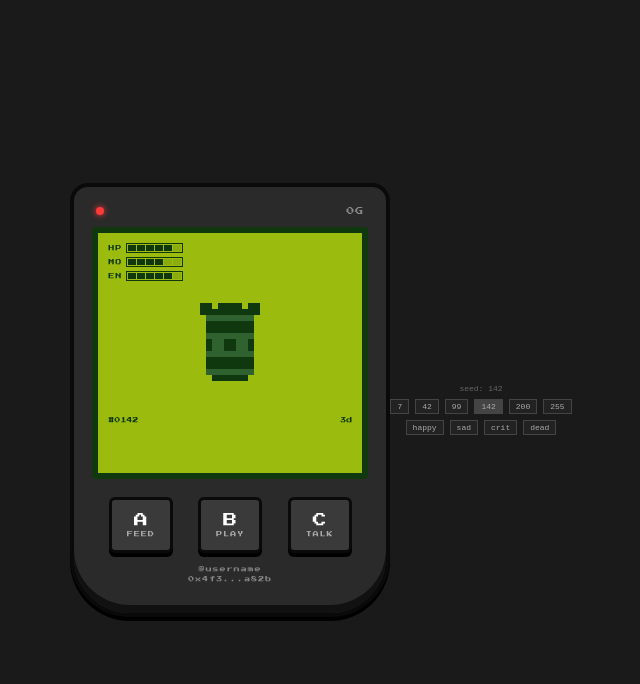
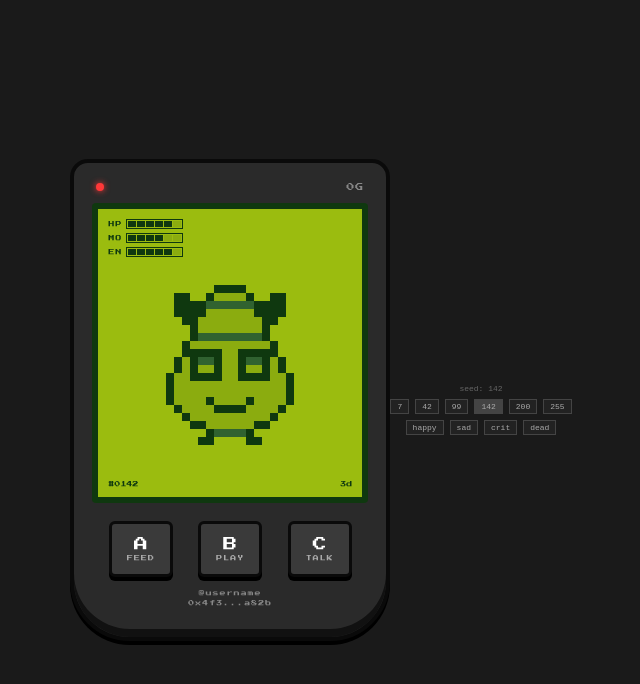
Before and after one commit to LevanIlashvili/zerogochi, a Next.js app: page / in a window 1280 px wide. Shown: the top 684 px of the page, without its empty margins (319-959 px from the left). Built offline with nearby package versions, Linux system fonts and the light colour scheme.

Commit message:
redo sprites at 24x24 with outlines + mouths

```diff
--- a/src/components/Pet.tsx
+++ b/src/components/Pet.tsx
@@ -67,8 +67,8 @@ export function Pet() {
         }
       >
         <StatBars {...stats} />
-        <div style={{ display: "flex", justifyContent: "center", padding: "16px 0" }}>
-          <AnimatedSprite look={look} state={state} scale={6} />
+        <div style={{ display: "flex", justifyContent: "center", padding: "12px 0" }}>
+          <AnimatedSprite look={look} state={state} scale={8} />
         </div>
         <div
           style={{
--- a/src/sprite/Sprite.tsx
+++ b/src/sprite/Sprite.tsx
@@ -6,16 +6,24 @@ import {
   EYES_LINE,
   EYES_CROSS,
   EYES_SPIRAL,
+  EYES_CLOSED,
+  EYES_X,
   EARS_NONE,
   EARS_ANTENNA,
   EARS_PAIR,
+  MOUTH_SMILE,
+  MOUTH_OPEN,
+  MOUTH_NEUTRAL,
+  MOUTH_FROWN,
+  MOUTH_NONE,
+  CHEEKS,
   patternPixels,
+  SIZE,
   type PixelGrid,
+  type Pixel,
 } from "./pixels";
 import type { SpriteLook, PetState } from "./types";
 import { stateModForFrame } from "./states";
-
-const SIZE = 16;
 
 const BODY_BY: Record<SpriteLook["body"], PixelGrid> = {
   round: BODY_ROUND,
@@ -37,36 +45,30 @@ const EARS_BY = {
 };
 
 const TOMBSTONE: PixelGrid = [
-  "                ",
-  "                ",
-  "                ",
-  "    ######      ",
-  "   ########     ",
-  "   ########     ",
-  "   ########     ",
-  "   ########     ",
-  "   ########     ",
-  "   ########     ",
-  "   ########     ",
-  "   ########     ",
-  "   ########     ",
-  "  ##########    ",
-  " ############   ",
-  "                ",
-];
-
-const EYES_X = [
-  { x: 5, y: 7, w: 1, h: 1 },
-  { x: 6, y: 8, w: 1, h: 1 },
-  { x: 7, y: 7, w: 1, h: 1 },
-  { x: 9, y: 7, w: 1, h: 1 },
-  { x: 10, y: 8, w: 1, h: 1 },
-  { x: 11, y: 7, w: 1, h: 1 },
-];
-
-const EYES_CLOSED = [
-  { x: 5, y: 8, w: 2, h: 1 },
-  { x: 9, y: 8, w: 2, h: 1 },
+  "                        ",
+  "                        ",
+  "                        ",
+  "         oooooo         ",
+  "       oo######oo       ",
+  "      o##########o      ",
+  "     o############o     ",
+  "    o##############o    ",
+  "    o##############o    ",
+  "    o##############o    ",
+  "    o##.R.I.P..##o     ",
+  "    o##############o    ",
+  "    o##############o    ",
+  "    o##############o    ",
+  "    o##############o    ",
+  "    o##############o    ",
+  "    o##############o    ",
+  "    o##############o    ",
+  "  oo################oo  ",
+  " o####################o ",
+  "ooooooooooooooooooooooo ",
+  "                        ",
+  "                        ",
+  "                        ",
 ];
 
 interface Props {
@@ -74,45 +76,90 @@ interface Props {
   state?: PetState;
   frame?: 0 | 1;
   scale?: number;
-  fill?: string;
-  shadow?: string;
 }
 
-export function Sprite({ look, state = "content", frame = 0, scale = 6, fill, shadow }: Props) {
+const COLOR = {
+  outline: "var(--gb-darkest)",
+  fill: "var(--gb-light)",
+  shadow: "var(--gb-dark)",
+  highlight: "var(--gb-lightest)",
+} as const;
+
+function mouthForState(state: PetState, frame: 0 | 1): Pixel[] {
+  switch (state) {
+    case "happy":
+      // alternates between smile and open mouth (laughing)
+      return frame === 0 ? MOUTH_SMILE : MOUTH_OPEN;
+    case "content":
+      return MOUTH_SMILE;
+    case "sad":
+      return MOUTH_NEUTRAL;
+    case "critical":
+      return MOUTH_FROWN;
+    case "dead":
+      return MOUTH_NONE;
+  }
+}
+
+function eyesForState(state: PetState, base: Pixel[]): Pixel[] {
+  if (state === "dead") return EYES_X;
+  if (state === "critical" || state === "sad") return EYES_CLOSED;
+  return base;
+}
+
+export function Sprite({ look, state = "content", frame = 0, scale = 6 }: Props) {
   const safeScale = Math.max(1, Math.floor(scale));
   const mod = stateModForFrame(state, frame);
-  const body = mod.tombstone ? TOMBSTONE : BODY_BY[look.body];
-  const baseEyes = EYES_BY[look.eyes];
-  const eyes =
-    mod.eyeOverride === "x"
-      ? EYES_X
-      : mod.eyeOverride === "closed"
-        ? EYES_CLOSED
-        : baseEyes;
-  const ears = mod.tombstone ? [] : EARS_BY[look.ears];
-  const pattern = mod.tombstone ? [] : patternPixels(body, look.pattern);
+  const isTomb = mod.tombstone;
 
-  const fillColor = fill ?? "var(--gb-darkest)";
-  const shadowColor = shadow ?? "var(--gb-dark)";
+  const body = isTomb ? TOMBSTONE : BODY_BY[look.body];
+  const eyes = isTomb ? [] : eyesForState(state, EYES_BY[look.eyes]);
+  const ears = isTomb ? [] : EARS_BY[look.ears];
+  const pattern = isTomb ? [] : patternPixels(body, look.pattern);
+  const mouth = isTomb ? [] : mouthForState(state, frame);
+  const cheeks = !isTomb && state === "happy" ? CHEEKS : [];
 
-  const offsetY = mod.yOffset;
+  const yOff = mod.yOffset;
 
+  // Render body grid
   const bodyRects: React.ReactElement[] = [];
   for (let y = 0; y < body.length; y++) {
     for (let x = 0; x < body[y].length; x++) {
-      if (body[y][x] === "#") {
+      const ch = body[y][x];
+      if (ch === " ") continue;
+      let color: string = COLOR.fill;
+      if (ch === "o") color = COLOR.outline;
+      else if (ch === "#") color = COLOR.fill;
+      else if (ch === ".") color = COLOR.shadow;
+      else if (ch === "h") color = COLOR.highlight;
+      else if (ch === "R" || ch === "I" || ch === "P") color = COLOR.outline;
       bodyRects.push(
         <rect
           key={`b${x}-${y}`}
           x={x}
-            y={y + offsetY}
+          y={y + yOff}
           width={1}
           height={1}
-            fill={fillColor}
+          fill={color}
         />,
       );
     }
   }
+
+  function paintPixels(pixels: Pixel[], defaultColor: keyof typeof COLOR, prefix: string) {
+    return pixels.map((p, i) => {
+      const c = p.c ?? defaultColor;
+      return (
+        <rect
+          key={`${prefix}${i}`}
+          x={p.x}
+          y={p.y + yOff}
+          width={1}
+          height={1}
+          fill={COLOR[c]}
+        />
+      );
+    });
   }
 
   const px = SIZE * safeScale;
@@ -124,44 +171,30 @@ export function Sprite({ look, state = "content", frame = 0, scale = 6, fill, sh
       shapeRendering="crispEdges"
       style={{ imageRendering: "pixelated", display: "block" }}
     >
-      {ears.map((r, i) => (
-        <rect
-          key={`e${i}`}
-          x={r.x}
-          y={r.y + offsetY}
-          width={r.w}
-          height={r.h}
-          fill={fillColor}
-        />
-      ))}
+      {paintPixels(ears, "outline", "ear")}
       {bodyRects}
-      {pattern.map((r, i) => (
-        <rect
-          key={`p${i}`}
-          x={r.x}
-          y={r.y + offsetY}
-          width={r.w}
-          height={r.h}
-          fill={shadowColor}
-        />
-      ))}
-      {eyes.map((r, i) => (
-        <rect
-          key={`y${i}`}
-          x={r.x}
-          y={r.y + offsetY}
-          width={r.w}
-          height={r.h}
-          fill={shadowColor}
-        />
-      ))}
+      {paintPixels(pattern, "shadow", "pat")}
+      {paintPixels(cheeks, "shadow", "ch")}
+      {paintPixels(eyes, "outline", "ey")}
+      {paintPixels(mouth, "outline", "mo")}
       {mod.showZ && (
         <>
-          <rect x={12} y={2} width={1} height={1} fill={fillColor} />
-          <rect x={13} y={2} width={1} height={1} fill={fillColor} />
-          <rect x={13} y={3} width={1} height={1} fill={fillColor} />
-          <rect x={12} y={4} width={1} height={1} fill={fillColor} />
-          <rect x={13} y={4} width={1} height={1} fill={fillColor} />
+          <rect x={18} y={2} width={1} height={1} fill={COLOR.outline} />
+          <rect x={19} y={2} width={1} height={1} fill={COLOR.outline} />
+          <rect x={20} y={2} width={1} height={1} fill={COLOR.outline} />
+          <rect x={20} y={3} width={1} height={1} fill={COLOR.outline} />
+          <rect x={19} y={4} width={1} height={1} fill={COLOR.outline} />
+          <rect x={18} y={5} width={1} height={1} fill={COLOR.outline} />
+          <rect x={19} y={5} width={1} height={1} fill={COLOR.outline} />
+          <rect x={20} y={5} width={1} height={1} fill={COLOR.outline} />
+        </>
+      )}
+      {state === "happy" && frame === 1 && (
+        <>
+          <rect x={2} y={4} width={1} height={1} fill={COLOR.outline} />
+          <rect x={3} y={3} width={1} height={1} fill={COLOR.outline} />
+          <rect x={3} y={5} width={1} height={1} fill={COLOR.outline} />
+          <rect x={4} y={4} width={1} height={1} fill={COLOR.outline} />
         </>
       )}
     </svg>
--- a/src/sprite/pixels.ts
+++ b/src/sprite/pixels.ts
@@ -1,122 +1,249 @@
-// All sprites are 16x16 pixel grids. Each row is a string of 16 chars.
-// Legend: " " = transparent, "#" = body fill, "." = body shadow / pattern slot
+// All sprites are 24x24 pixel grids. Each row is a string of 24 chars.
+// Legend:
+//   " " = transparent
+//   "#" = body fill (gb-light)
+//   "." = body shadow (gb-dark)
+//   "o" = outline (gb-darkest)
+//   "h" = highlight (gb-lightest, used for shine spots)
 
 export type PixelGrid = string[];
 
+export const SIZE = 24;
+
+// ROUND BODY — chubby sphere, has feet
 export const BODY_ROUND: PixelGrid = [
-  "                ",
-  "                ",
-  "                ",
-  "     ######     ",
-  "    ########    ",
-  "   ##########   ",
-  "  ############  ",
-  "  ############  ",
-  "  ############  ",
-  "  ############  ",
-  "  ############  ",
-  "   ##########   ",
-  "    ########    ",
-  "     ######     ",
-  "                ",
-  "                ",
+  "                        ",
+  "                        ",
+  "                        ",
+  "                        ",
+  "         oooooo         ",
+  "       oo######oo       ",
+  "      o##########o      ",
+  "     o############o     ",
+  "    o##############o    ",
+  "    o##############o    ",
+  "    o##############o    ",
+  "    o##############o    ",
+  "    o##############o    ",
+  "    o##############o    ",
+  "    o##############o    ",
+  "    o##############o    ",
+  "     o############o     ",
+  "      o##########o      ",
+  "       o########o       ",
+  "        oo####oo        ",
+  "        o#oo#o          ",
+  "        oo  oo          ",
+  "                        ",
+  "                        ",
 ];
 
+// TALL BODY — bowling-pin shape, narrower top, wider bottom
 export const BODY_TALL: PixelGrid = [
-  "                ",
-  "      ####      ",
-  "     ######     ",
-  "    ########    ",
-  "    ########    ",
-  "    ########    ",
-  "    ########    ",
-  "    ########    ",
-  "    ########    ",
-  "    ########    ",
-  "    ########    ",
-  "    ########    ",
-  "    ########    ",
-  "     ######     ",
-  "                ",
-  "                ",
+  "                        ",
+  "                        ",
+  "          oooo          ",
+  "         o####o         ",
+  "        o######o        ",
+  "        o######o        ",
+  "       o########o       ",
+  "       o########o       ",
+  "       o########o       ",
+  "      o##########o      ",
+  "      o##########o      ",
+  "     o############o     ",
+  "     o############o     ",
+  "    o##############o    ",
+  "    o##############o    ",
+  "    o##############o    ",
+  "    o##############o    ",
+  "     o############o     ",
+  "      o##########o      ",
+  "       oo######oo       ",
+  "         o####o         ",
+  "        oo    oo        ",
+  "                        ",
+  "                        ",
 ];
 
+// BLOB BODY — amorphous, asymmetric drips, has 2 little feet
 export const BODY_BLOB: PixelGrid = [
-  "                ",
-  "                ",
-  "                ",
-  "    ##    ##    ",
-  "   ####  ####   ",
-  "  ############  ",
-  " ############## ",
-  " ############## ",
-  " ############## ",
-  " ############## ",
-  "  ############  ",
-  "   ##########   ",
-  "    ########    ",
-  "     ######     ",
-  "      ####      ",
-  "                ",
+  "                        ",
+  "                        ",
+  "                        ",
+  "         oooooo         ",
+  "       oo######oo       ",
+  "      o##########o      ",
+  "     o############o     ",
+  "    o##############o    ",
+  "    o##############o    ",
+  "   o################o   ",
+  "   o################o   ",
+  "   o################o   ",
+  "  o##################o  ",
+  "  o##################o  ",
+  "  o##################o  ",
+  "   o################o   ",
+  "    o##############o    ",
+  "     o############o     ",
+  "      o##########o      ",
+  "       o########o       ",
+  "        oo####oo        ",
+  "        o#oo#o          ",
+  "        oo  oo          ",
+  "                        ",
 ];
 
-// Eyes overlay — drawn relative to top-left of body bbox
-// Each eye is 2x2 or 1x2 pixels. Two eyes side by side.
-export const EYES_DOT = [
-  { x: 5, y: 7, w: 1, h: 1 },
-  { x: 9, y: 7, w: 1, h: 1 },
-];
-export const EYES_LINE = [
-  { x: 5, y: 7, w: 2, h: 1 },
-  { x: 9, y: 7, w: 2, h: 1 },
-];
-export const EYES_CROSS = [
-  { x: 5, y: 7, w: 1, h: 1 },
-  { x: 6, y: 8, w: 1, h: 1 },
-  { x: 5, y: 8, w: 1, h: 1 },
-  { x: 9, y: 7, w: 1, h: 1 },
-  { x: 10, y: 8, w: 1, h: 1 },
-  { x: 9, y: 8, w: 1, h: 1 },
-];
-export const EYES_SPIRAL = [
-  { x: 5, y: 7, w: 2, h: 2 },
-  { x: 9, y: 7, w: 2, h: 2 },
-  { x: 5, y: 7, w: 1, h: 1 },
-  { x: 10, y: 8, w: 1, h: 1 },
+// =====================================================================
+// EYES — drawn at face level (around y=10..13). Each eye is a feature box.
+// =====================================================================
+
+export interface Pixel {
+  x: number;
+  y: number;
+  c?: "outline" | "shadow" | "highlight";
+}
+
+// Standard dot eyes — 2x2 dark squares
+export const EYES_DOT: Pixel[] = [
+  { x: 8, y: 11 }, { x: 9, y: 11 },
+  { x: 8, y: 12 }, { x: 9, y: 12 },
+  { x: 14, y: 11 }, { x: 15, y: 11 },
+  { x: 14, y: 12 }, { x: 15, y: 12 },
+  // tiny highlight in each
+  { x: 9, y: 11, c: "highlight" },
+  { x: 15, y: 11, c: "highlight" },
 ];
 
-// Ears overlay — drawn above body
-export const EARS_NONE: { x: number; y: number; w: number; h: number }[] = [];
-export const EARS_ANTENNA = [
-  { x: 7, y: 0, w: 2, h: 1 },
-  { x: 7, y: 1, w: 1, h: 1 },
-  { x: 8, y: 1, w: 1, h: 1 },
-  { x: 7, y: 2, w: 2, h: 1 },
-];
-export const EARS_PAIR = [
-  { x: 3, y: 1, w: 2, h: 2 },
-  { x: 11, y: 1, w: 2, h: 2 },
-  { x: 4, y: 3, w: 1, h: 1 },
-  { x: 11, y: 3, w: 1, h: 1 },
+// Line eyes — horizontal lines, sleepy/cool look
+export const EYES_LINE: Pixel[] = [
+  { x: 7, y: 12 }, { x: 8, y: 12 }, { x: 9, y: 12 }, { x: 10, y: 12 },
+  { x: 13, y: 12 }, { x: 14, y: 12 }, { x: 15, y: 12 }, { x: 16, y: 12 },
 ];
 
-// Pattern application — given a body mask, return positions to overlay with shadow color
-// Patterns are deterministic per body mask
+// Cross eyes — small + symbols
+export const EYES_CROSS: Pixel[] = [
+  { x: 9, y: 11 },
+  { x: 8, y: 12 }, { x: 9, y: 12 }, { x: 10, y: 12 },
+  { x: 9, y: 13 },
+  { x: 15, y: 11 },
+  { x: 14, y: 12 }, { x: 15, y: 12 }, { x: 16, y: 12 },
+  { x: 15, y: 13 },
+];
+
+// Spiral eyes — bigger, with a swirl detail
+export const EYES_SPIRAL: Pixel[] = [
+  { x: 7, y: 10 }, { x: 8, y: 10 }, { x: 9, y: 10 }, { x: 10, y: 10 },
+  { x: 7, y: 11 },                                   { x: 10, y: 11 },
+  { x: 7, y: 12 },                                   { x: 10, y: 12 },
+  { x: 7, y: 13 }, { x: 8, y: 13 }, { x: 9, y: 13 }, { x: 10, y: 13 },
+  { x: 8, y: 11, c: "shadow" }, { x: 9, y: 11, c: "shadow" },
+  { x: 13, y: 10 }, { x: 14, y: 10 }, { x: 15, y: 10 }, { x: 16, y: 10 },
+  { x: 13, y: 11 },                                       { x: 16, y: 11 },
+  { x: 13, y: 12 },                                       { x: 16, y: 12 },
+  { x: 13, y: 13 }, { x: 14, y: 13 }, { x: 15, y: 13 }, { x: 16, y: 13 },
+  { x: 14, y: 11, c: "shadow" }, { x: 15, y: 11, c: "shadow" },
+];
+
+// Closed eyes (sleeping/sad) — soft curves
+export const EYES_CLOSED: Pixel[] = [
+  { x: 7, y: 12 }, { x: 8, y: 13 }, { x: 9, y: 13 }, { x: 10, y: 12 },
+  { x: 13, y: 12 }, { x: 14, y: 13 }, { x: 15, y: 13 }, { x: 16, y: 12 },
+];
+
+// X eyes (dead)
+export const EYES_X: Pixel[] = [
+  { x: 7, y: 11 }, { x: 10, y: 11 },
+  { x: 8, y: 12 }, { x: 9, y: 12 },
+  { x: 7, y: 13 }, { x: 10, y: 13 },
+  { x: 13, y: 11 }, { x: 16, y: 11 },
+  { x: 14, y: 12 }, { x: 15, y: 12 },
+  { x: 13, y: 13 }, { x: 16, y: 13 },
+];
+
+// =====================================================================
+// MOUTHS — face anchor. Read at y=15..17.
+// =====================================================================
+export const MOUTH_SMILE: Pixel[] = [
+  { x: 9, y: 16 }, { x: 14, y: 16 },
+  { x: 10, y: 17 }, { x: 11, y: 17 }, { x: 12, y: 17 }, { x: 13, y: 17 },
+];
+
+export const MOUTH_OPEN: Pixel[] = [
+  { x: 10, y: 16 }, { x: 11, y: 16 }, { x: 12, y: 16 }, { x: 13, y: 16 },
+  { x: 9, y: 17 }, { x: 14, y: 17 },
+  { x: 10, y: 18 }, { x: 11, y: 18 }, { x: 12, y: 18 }, { x: 13, y: 18 },
+];
+
+export const MOUTH_NEUTRAL: Pixel[] = [
+  { x: 10, y: 17 }, { x: 11, y: 17 }, { x: 12, y: 17 }, { x: 13, y: 17 },
+];
+
+export const MOUTH_FROWN: Pixel[] = [
+  { x: 10, y: 18 }, { x: 11, y: 18 }, { x: 12, y: 18 }, { x: 13, y: 18 },
+  { x: 9, y: 17 }, { x: 14, y: 17 },
+];
+
+export const MOUTH_NONE: Pixel[] = [];
+
+// =====================================================================
+// EARS / TOP — drawn above the body
+// =====================================================================
+export const EARS_NONE: Pixel[] = [];
+
+export const EARS_ANTENNA: Pixel[] = [
+  { x: 11, y: 0, c: "outline" }, { x: 12, y: 0, c: "outline" },
+  { x: 11, y: 1, c: "outline" }, { x: 12, y: 1, c: "outline" },
+  { x: 11, y: 2, c: "outline" }, { x: 12, y: 2, c: "outline" },
+  { x: 11, y: 3, c: "outline" }, { x: 12, y: 3, c: "outline" },
+];
+
+export const EARS_PAIR: Pixel[] = [
+  // left ear
+  { x: 5, y: 3, c: "outline" }, { x: 6, y: 3, c: "outline" },
+  { x: 5, y: 4 }, { x: 6, y: 4 }, { x: 7, y: 4, c: "outline" },
+  { x: 5, y: 5 }, { x: 6, y: 5 }, { x: 7, y: 5 },
+  { x: 6, y: 6, c: "outline" }, { x: 7, y: 6 },
+  // right ear (mirror)
+  { x: 17, y: 3, c: "outline" }, { x: 18, y: 3, c: "outline" },
+  { x: 16, y: 4, c: "outline" }, { x: 17, y: 4 }, { x: 18, y: 4 },
+  { x: 16, y: 5 }, { x: 17, y: 5 }, { x: 18, y: 5 },
+  { x: 16, y: 6 }, { x: 17, y: 6, c: "outline" },
+];
+
+// =====================================================================
+// CHEEK DOTS — happy state only
+// =====================================================================
+export const CHEEKS: Pixel[] = [
+  { x: 6, y: 14, c: "shadow" }, { x: 7, y: 14, c: "shadow" },
+  { x: 16, y: 14, c: "shadow" }, { x: 17, y: 14, c: "shadow" },
+];
+
+// =====================================================================
+// PATTERNS — applied as shadow color over body fill
+// =====================================================================
 export function patternPixels(
   body: PixelGrid,
   pattern: "plain" | "spotted" | "striped" | "gradient",
-): { x: number; y: number; w: number; h: number }[] {
+): Pixel[] {
   if (pattern === "plain") return [];
-  const out: { x: number; y: number; w: number; h: number }[] = [];
+  const out: Pixel[] = [];
   for (let y = 0; y < body.length; y++) {
     for (let x = 0; x < body[y].length; x++) {
       if (body[y][x] !== "#") continue;
-      if (pattern === "spotted" && (x + y) % 4 === 0) {
-        out.push({ x, y, w: 1, h: 1 });
-      } else if (pattern === "striped" && y % 3 === 0) {
-        out.push({ x, y, w: 1, h: 1 });
-      } else if (pattern === "gradient" && y >= body.length - 4) {
-        out.push({ x, y, w: 1, h: 1 });
+      // skip face area so pattern doesn't fight features
+      if (y >= 9 && y <= 18) continue;
+      if (pattern === "spotted") {
+        // 3x2 spaced dots at x%5==1 && y%4==0
+        if (x % 5 === 1 && y % 4 === 0) {
+          out.push({ x, y, c: "shadow" });
+          if (body[y][x + 1] === "#") out.push({ x: x + 1, y, c: "shadow" });
+        }
+      } else if (pattern === "striped") {
+        if (y % 4 === 0) out.push({ x, y, c: "shadow" });
+      } else if (pattern === "gradient") {
+        // bottom half darker
+        if (y >= body.length / 2 + 2) out.push({ x, y, c: "shadow" });
       }
     }
   }
```
Lines whose indentation alone changed are shown as unchanged.
